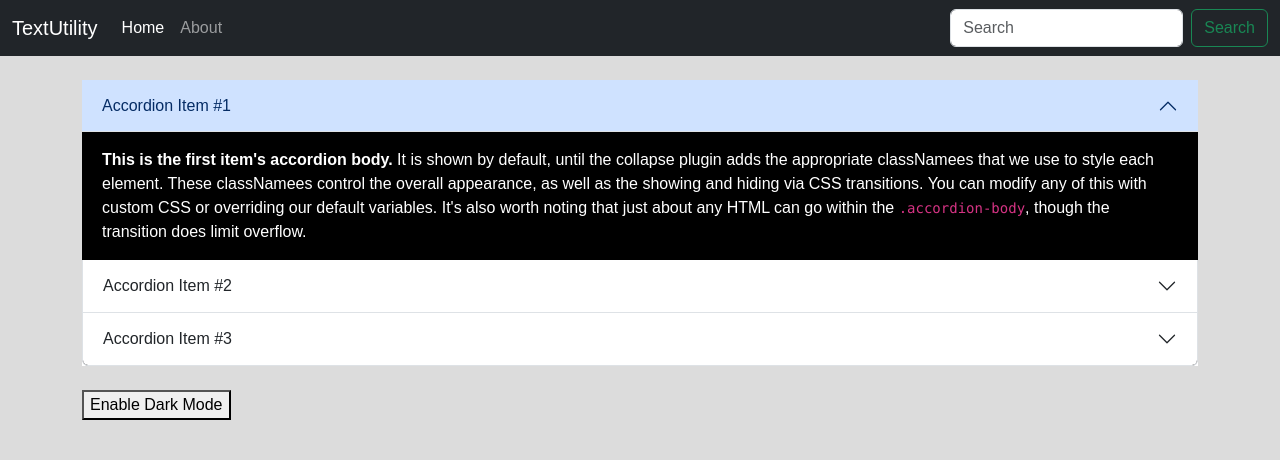
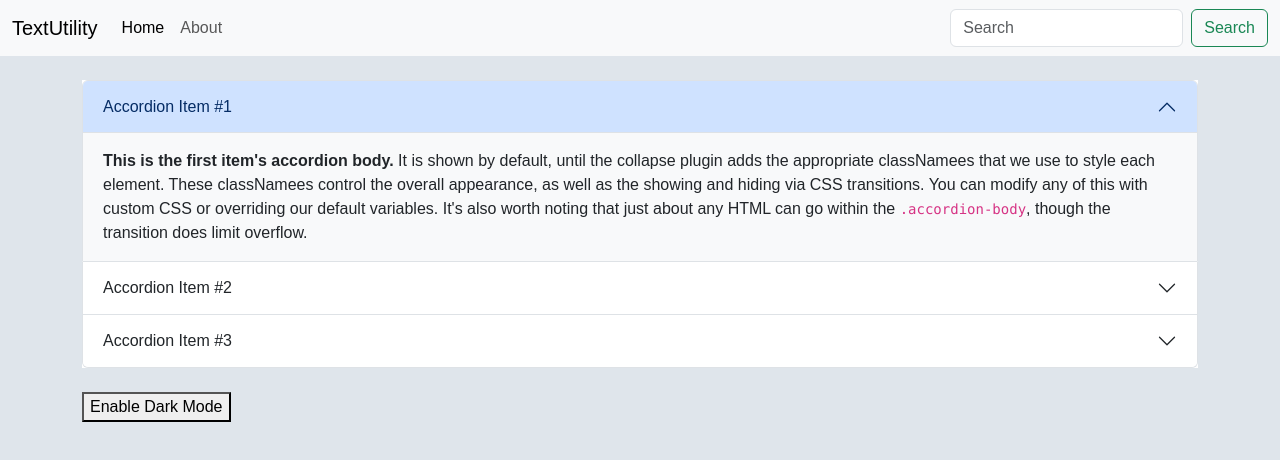
Before and after one commit to Anshikaa-agarwal/reactjs, a React (Create React App) app: page / in a window 1280 px wide. Shown: the top 460 px of the page. Built offline with nearby package versions, Linux system fonts and the light colour scheme.

Commit message:
dark mode

```diff
--- a/src/App.js
+++ b/src/App.js
@@ -12,23 +12,36 @@ const user = {
 };
 function App() {
 
-  const [mode, setMode] = useState('dark');
+  const [mode, setMode] = useState('light');
   const toggleMode = () => {
     if(mode==='dark'){
       setMode('light');
+      setBodyStyle({
+        backgroundColor: '#dfe5eb',
+        height: '100vh'
+      });
     } else {
       setMode('dark');
+      setBodyStyle({
+        backgroundColor: '#696969',
+        height: '100vh'
+      })
     }
   }
 
+  const [bodyStyle, setBodyStyle] = useState({
+    backgroundColor: '#dfe5eb',
+    height: '100vh'
+  })
+
   return (
-    <>
+    <div className='body' style={bodyStyle}>
     <Navbar name={user.name} about={user.about} aboutLink={user.link} mode={mode}/>
     <div className="container">
       {/* <TextForm heading={user.heading}/> */}
       <About toggleMode={toggleMode} mode={mode}/>
     </div>
-    </>
+    </div>
   );
 }
 
--- a/src/components/About.js
+++ b/src/components/About.js
@@ -6,7 +6,7 @@ export default function About({mode, toggleMode}) {
   return (
     <div>
       <div className={`accordion my-4`} >
-      <div  className={`accordion ${mode === 'dark' ? 'dark-mode' : ''}`} >
+      <div className={`accordion-item text-${mode==='light' ? 'dark' : 'light'} bg-${mode==='light' ? 'light' : 'dark'}`} >
                 <h2 className="accordion-header">
                 <button  className="accordion-button" type="button" data-bs-toggle="collapse" data-bs-target="#collapseOne" aria-expanded="true" aria-controls="collapseOne">
                     Accordion Item #1
@@ -18,7 +18,7 @@ export default function About({mode, toggleMode}) {
                 </div>
                 </div>
             </div>
-            <div className="accordion-item" style={{ backgroundColor: mode === 'dark' ? 'black' : 'white', color: mode === 'dark' ? 'white' : 'black' }} >
+            <div className={`accordion-item text-${mode==='light' ? 'dark' : 'light'} bg-${mode==='light' ? 'light' : 'dark'}`} >
                 <h2 className="accordion-header" >
                 <button  className="accordion-button collapsed" type="button" data-bs-toggle="collapse" data-bs-target="#collapseTwo" aria-expanded="false" aria-controls="collapseTwo">
                     Accordion Item #2
@@ -30,7 +30,7 @@ export default function About({mode, toggleMode}) {
                 </div>
                 </div>
             </div>
-            <div className="accordion-item" style={{ backgroundColor: mode === 'dark' ? 'black' : 'white', color: mode === 'dark' ? 'white' : 'black' }} >
+            <div className={`accordion-item text-${mode==='light' ? 'dark' : 'light'} bg-${mode==='light' ? 'light' : 'dark'}`} >
                 <h2 className="accordion-header">
                 <button className="accordion-button collapsed" type="button" data-bs-toggle="collapse" data-bs-target="#collapseThree" aria-expanded="false" aria-controls="collapseThree">
                     Accordion Item #3
```
